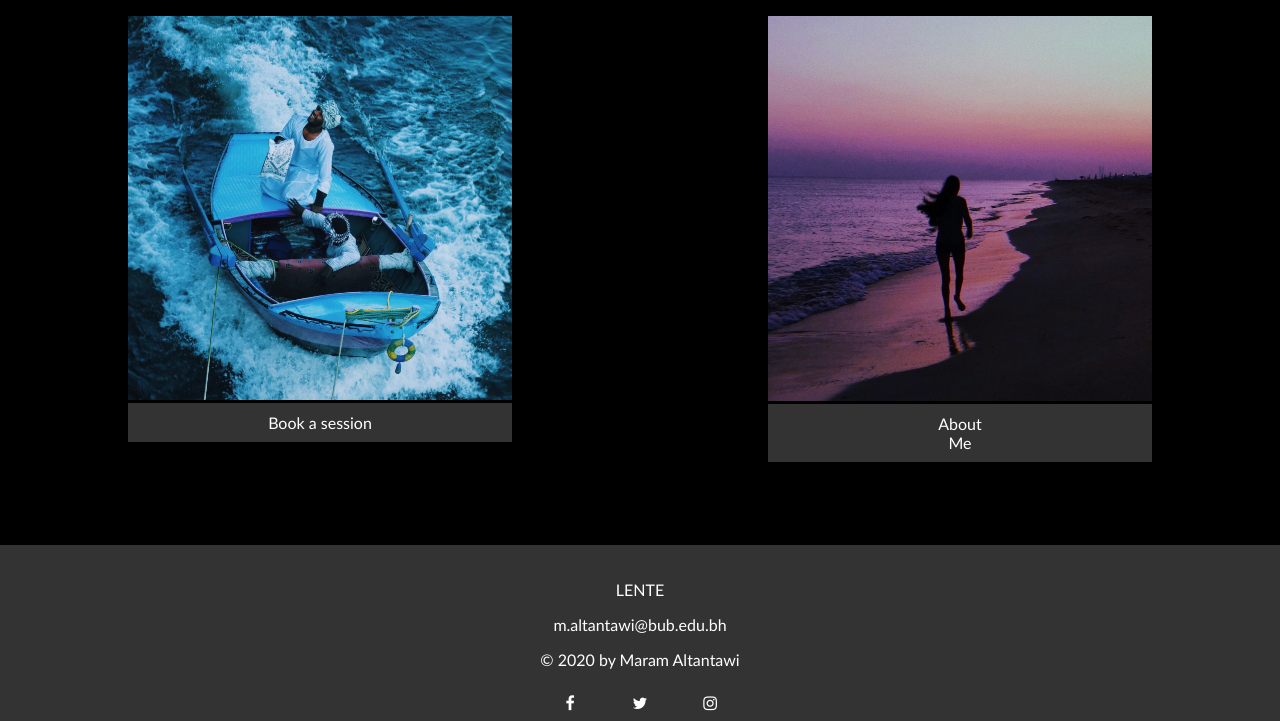
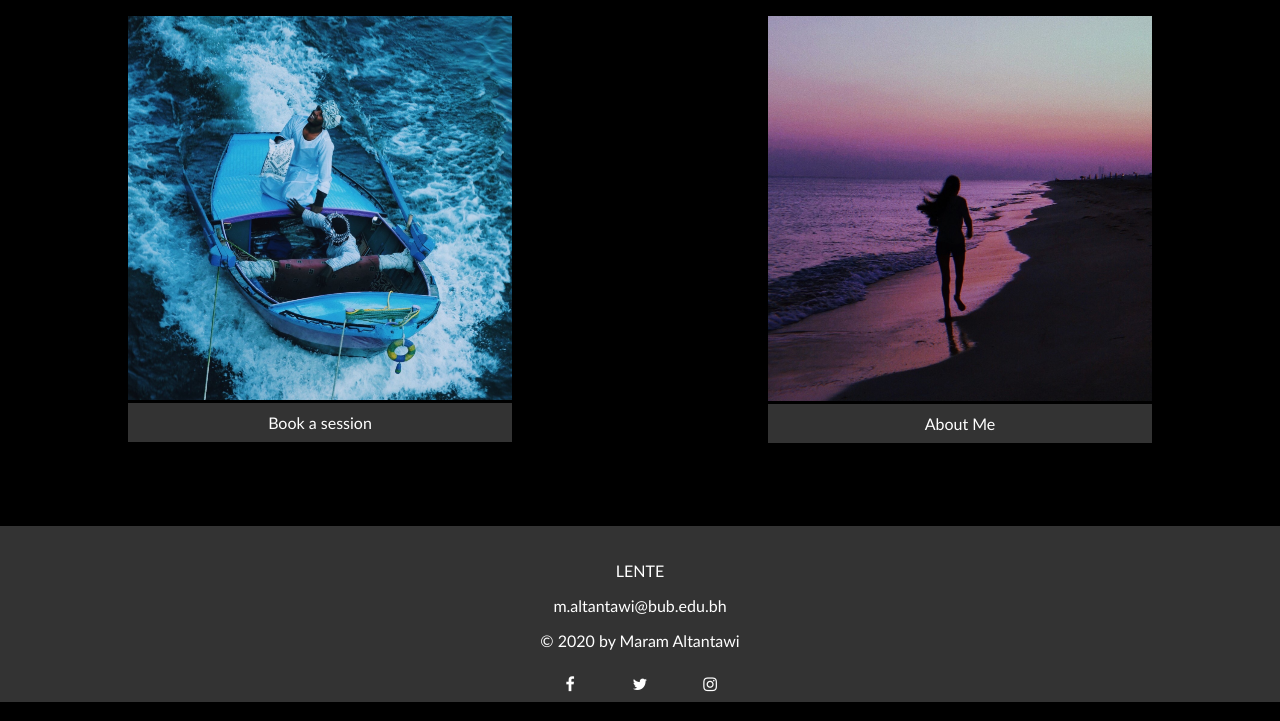
Before and after one commit to maramaltantawi/LENTE, a plain HTML site: page index.html in a window 1280 px wide. Shown: the part 584-1305 px from the top of the page. Drawn offline with Linux system fonts and the light colour scheme.

Commit message:
Update index.html

```diff
--- a/index.html
+++ b/index.html
@@ -55,7 +55,7 @@
      <div class="gallery4">
        <a href="bio.html">
          <img src="images/square4.jpeg" alt="picture" width="300" height="200">
-         <div class="description">About <br> Me</div>
+         <div class="description">About Me</div>
        </a>
      </div>
    </div>
```
